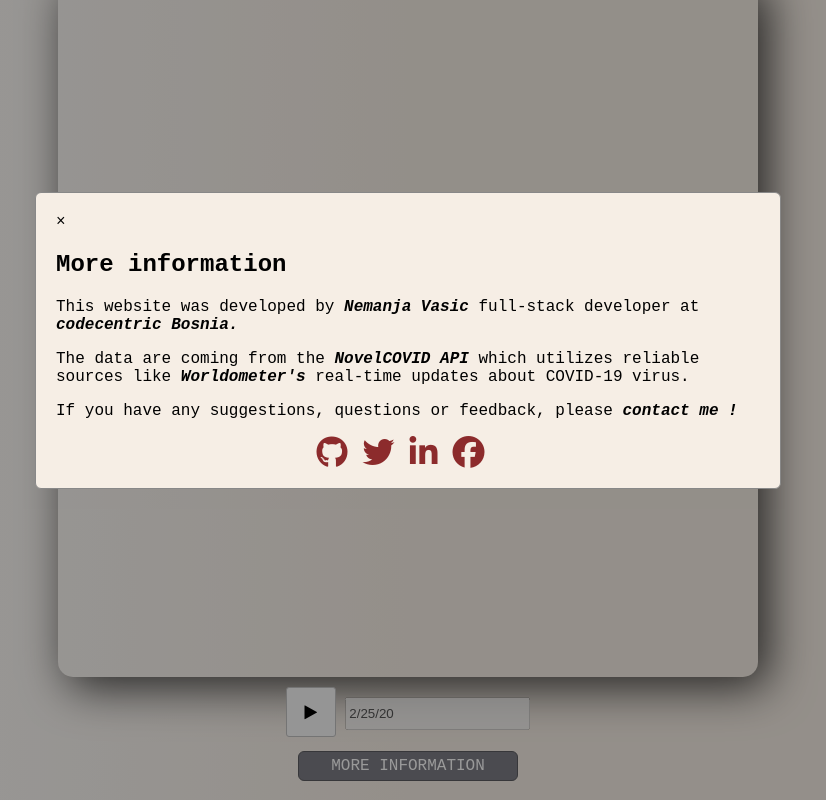
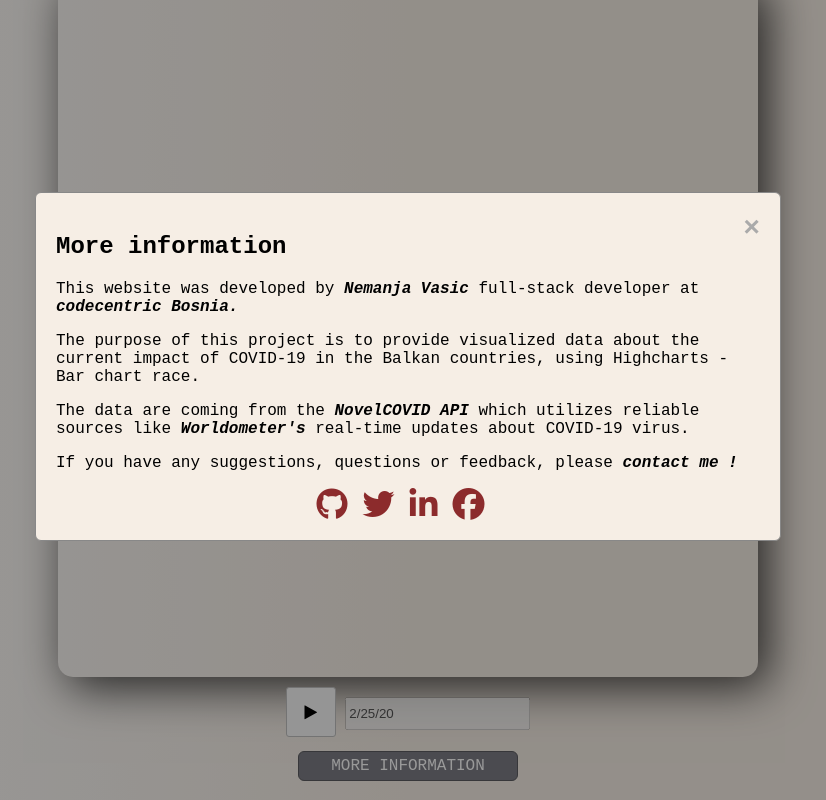
Before and after one commit to GoodbyePlanet/covid19-vizualization-time-line, a website built with Parcel: page index.html in a window 1280 px wide. Both pictures are taken after a click on the button "MORE INFORMATION". Shown: the part 95-895 px from the top of the page, without its empty margins (232-1058 px from the left). Before the commit the page ends 832 px from the top, so only its background shows below. After the commit the page ends 832 px from the top, so only its background shows below. Built offline with nearby package versions, Linux system fonts and the light colour scheme; no server answers.

Commit message:
Fix typo and improve style in modal

```diff
--- a/index.html
+++ b/index.html
@@ -13,7 +13,8 @@
       <script src="https://code.highcharts.com/stock/modules/data.js"></script>
       <script
         src="https://kit.fontawesome.com/1cace46cdd.js"
-      crossorigin="anonymous"></script>
+        crossorigin="anonymous"
+      ></script>
 
       <div id="parentContainer">
         <div id="container"></div>
@@ -26,7 +27,6 @@
           <input id="play-range" value="2/25/20" disabled />
         </div>
       </div>
-
 
       <div class="footer-container">
         <div class="info-footer">
@@ -42,13 +42,23 @@
           <h2>More information</h2>
           <p>
             This website was developed by
-            <a class="link-bold" href="https://github.com/GoodbyePlanet" target="_newtab">
+            <a
+              class="link-bold"
+              href="https://github.com/GoodbyePlanet"
+              target="_newtab"
+            >
               <b><i>Nemanja Vasic</i></b></a
             >
             full-stack developer at
             <a href="https://codecentric.ba/" target="_blank"
               ><b><i>codecentric Bosnia.</i></b></a
             >
+          </p>
+
+          <p>
+            The purpose of this project is to provide visualized data about the
+            current impact of COVID-19 in the Balkan countries, using Highcharts
+            - Bar chart race.
           </p>
 
           <p>
@@ -96,8 +106,6 @@
           </div>
         </div>
       </div>
-
-
     </div>
 
     <script src="src/index.js"></script>
--- a/src/styles.css
+++ b/src/styles.css
@@ -101,6 +101,22 @@ h3 {
   font-weight: 600;
 }
 
+.close {
+  color: #aaa;
+  float: right;
+  font-size: 28px;
+  font-weight: bold;
+}
+
+.close:hover,
+.close:focus {
+  color: black;
+  text-decoration: none;
+  cursor: pointer;
+}
+
+/* Modal end */
+
 #container {
   width: 700px;
   height: 700px;
```
Also changed, not shown: README.md. Lines whose indentation alone changed are shown as unchanged.
